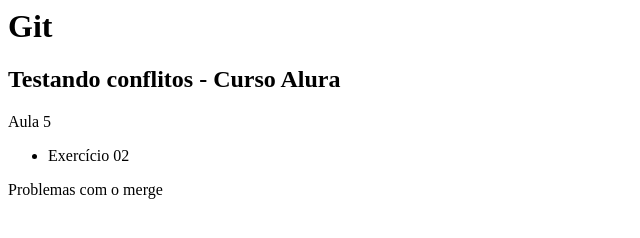
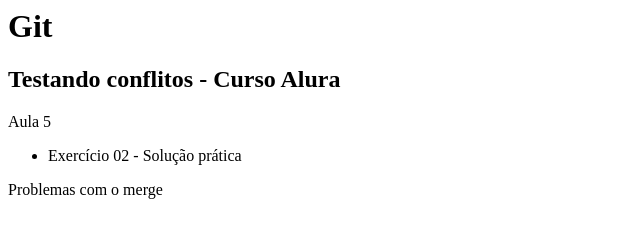
Before and after one commit to sssantiago67/teste-conflito, a plain HTML site: page index.html in a window 1280 px wide. Shown: the whole page, without its empty margins (0-640 px from the left). Drawn offline with Linux system fonts and the light colour scheme.

Commit message:
Update index.html

```diff
--- a/index.html
+++ b/index.html
@@ -7,7 +7,7 @@
 
         <p>Aula 5</p>
         <ul>
-            <li>Exercício 02</li>
+            <li>Exercício 02 - Solução prática</li>
         </ul>
 
         <p>Problemas com o merge</p>
```
